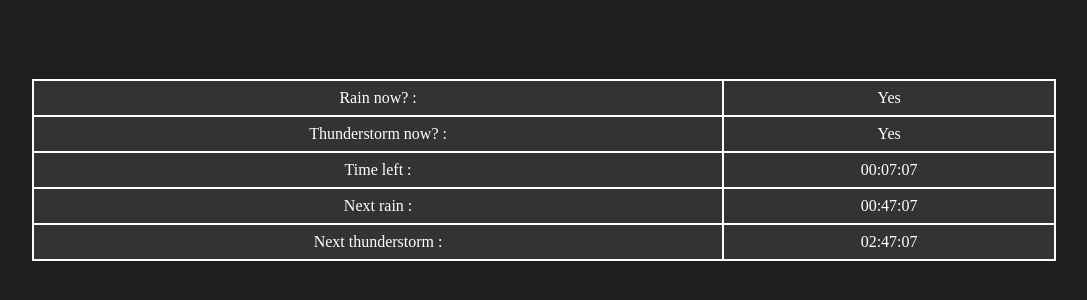
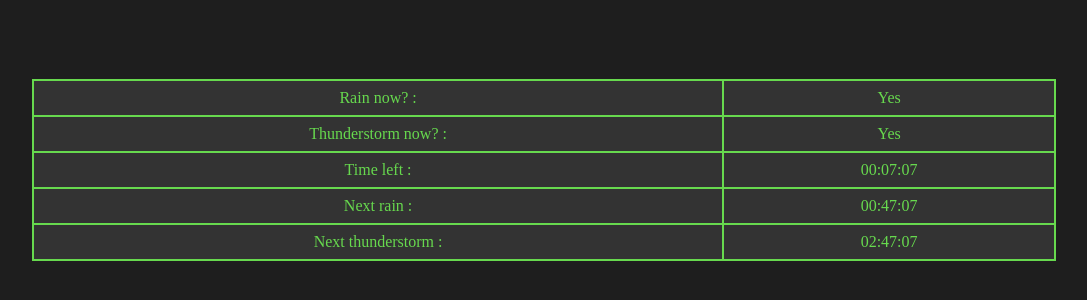
Before and after one commit to ethanlunch/ethanlunch.github.io, a plain HTML site: page index.html in a window 1280 px wide. Shown: the part 230-530 px from the top of the page, without its empty margins (96-1183 px from the left). Drawn offline with Linux system fonts and the light colour scheme.

Commit message:
Update index.html

```diff
--- a/index.html
+++ b/index.html
@@ -18,12 +18,12 @@
         table {
             text-align: center;
             background-color: #333; /* Dark table background color */
-            color: #ffffff; /* Light table text color */
+            color: #67d94e; /* Light table text color */
             border-collapse: collapse;
             width: 80%; /* Adjust the width as needed */
         }
         table, td, th {
-            border: 2px solid #ffffff; /* Light border color */
+            border: 2px solid #67d94e; /* Light border color */
             padding: 8px;
         }
         p {
```
